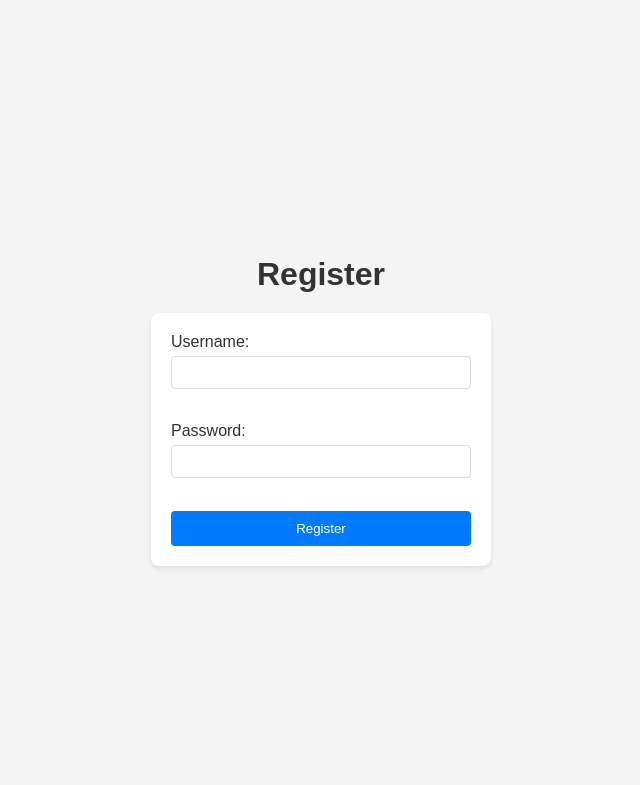
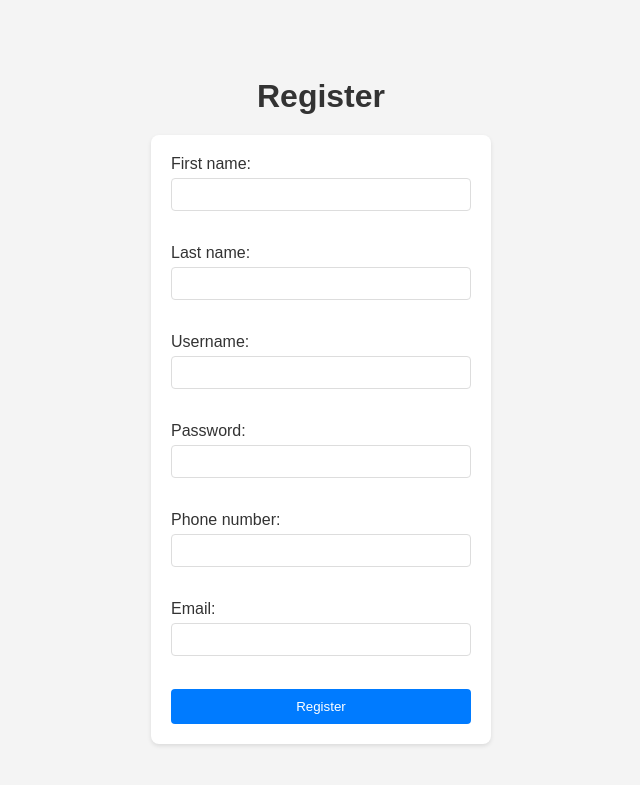
Before and after one commit to Raph100dash/flask-login-register-app, a Flask app: page /register in a window 1280 px wide. Shown: the top 785 px of the page, without its empty margins (319-959 px from the left). Run offline with Flask 3, Linux system fonts and the light colour scheme; some libraries are stand-ins or nearby versions.

Commit message:
fields for more registration input

```diff
--- a/app.py
+++ b/app.py
@@ -7,7 +7,7 @@ app.secret_key = 'your-secret-key'
 # mysql configuration
 app.config['MYSQL_HOST'] = 'localhost'
 app.config['MYSQL_USER'] = 'root'
-app.config['MYSQL_PASSWORD'] = 'root'  # Consider stronger passwords and env variables
+app.config['MYSQL_PASSWORD'] = 'root'
 app.config['MYSQL_DB'] = 'flaskusers'
 
 mysql = MySQL(app)
@@ -35,21 +35,29 @@ def login():
             return render_template('login.html', error='Invalid user or password')
     return render_template('login.html')
 
-@app.route('/register', methods=['GET', 'POST']) # Added methods = ['GET', 'POST']
+@app.route('/register', methods=['GET', 'POST'])
 def register():
-    if request.method == 'POST': # Corrected if statement
+    if request.method == 'POST':
+        firstname = request.form['Firstname']  # Matching the HTML
+        lastname = request.form['Lastname']   # Matching the HTML
+        phone = request.form['Phone number']  # Matching the HTML
+        email = request.form['Email']         # Matching the HTML
         username = request.form['username']
-        pwd = request.form['password'] # Added password field
+        pwd = request.form['password']
+
         cur = mysql.connection.cursor()
-        cur.execute("INSERT INTO login (User, Password) VALUES (%s, %s)", (username, pwd)) # Corrected SQL and parameterized
+        cur.execute(
+            "INSERT INTO login (firstname, lastname, phone_number, email, User, Password) VALUES (%s, %s, %s, %s, %s, %s)",
+            (firstname, lastname, phone, email, username, pwd)
+        )
         mysql.connection.commit()
         cur.close()
         return redirect(url_for('login'))
     return render_template('register.html')
 
-@app.route('/logout')  # Corrected route
+@app.route('/logout')
 def logout():
-    session.pop('username', None) # corrected pop, and added None as default.
+    session.pop('username', None)
     return redirect(url_for('home'))
 
 
--- a/templates/register.html
+++ b/templates/register.html
@@ -37,7 +37,9 @@
         }
 
         input[type="text"],
-        input[type="password"] {
+        input[type="password"],
+        input[type="number"],
+        input[type="email"] {
             width: 100%;
             padding: 8px;
             margin-bottom: 15px;
@@ -62,18 +64,27 @@
     </style>
 </head>
 <body>
+    <h1>Register</h1>
+    <form method="POST" action="/register">
+        <label for="Firstname">First name:</label>
+        <input type="text" id="Firstname" name="Firstname" required><br><br>
 
-    <h1>Register</h1>
+        <label for="Lastname">Last name:</label>
+        <input type="text" id="Lastname" name="Lastname" required><br><br>
 
-    <form method="POST" action="/register">
         <label for="username">Username:</label>
         <input type="text" id="username" name="username" required><br><br>
 
         <label for="password">Password:</label>
         <input type="password" id="password" name="password" required><br><br>
 
+        <label for="Phone number">Phone number:</label>
+        <input type="number" id="Phone number" name="Phone number" required><br><br>
+
+        <label for="Email">Email:</label>
+        <input type="email" id="Email" name="Email" required><br><br>
+
         <input type="submit" value="Register">
     </form>
-
 </body>
 </html>
```
